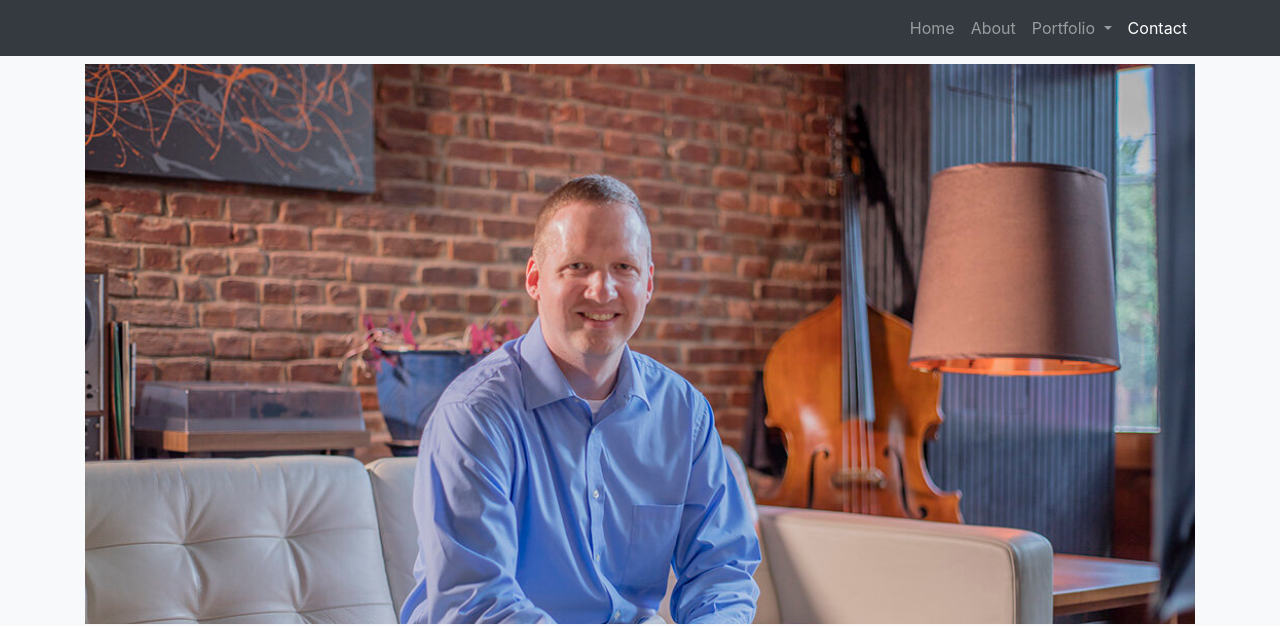
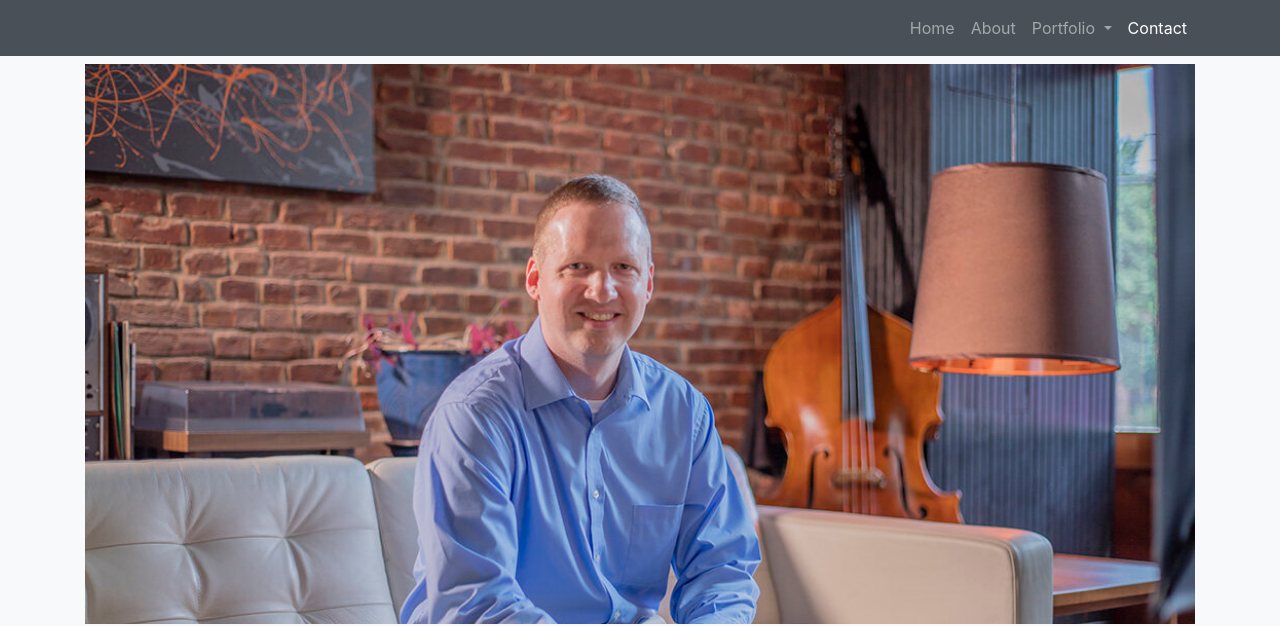
Before and after one commit to bertw82/bertw82.github.io, a plain HTML site: page index.html in a window 1280 px wide. Shown: the top 626 px of the page. Drawn offline with nearby package versions, Linux system fonts and the light colour scheme.

Commit message:
update styles.css

```diff
--- a/css/styles.css
+++ b/css/styles.css
@@ -1,7 +1,7 @@
 /* base styles */
 
 .darker-bg {
-    background-color: #343a40;
+    background-color: #495057;
 }
 
 .title-text {
```
